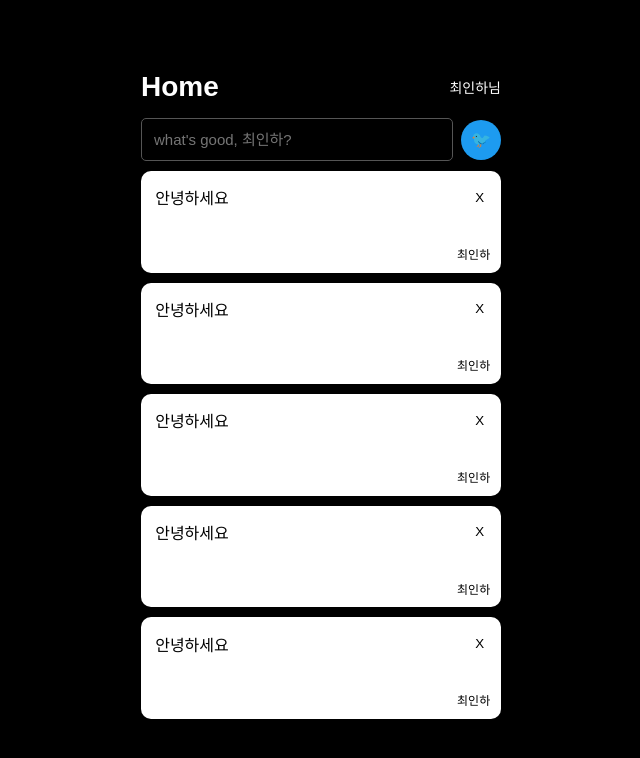
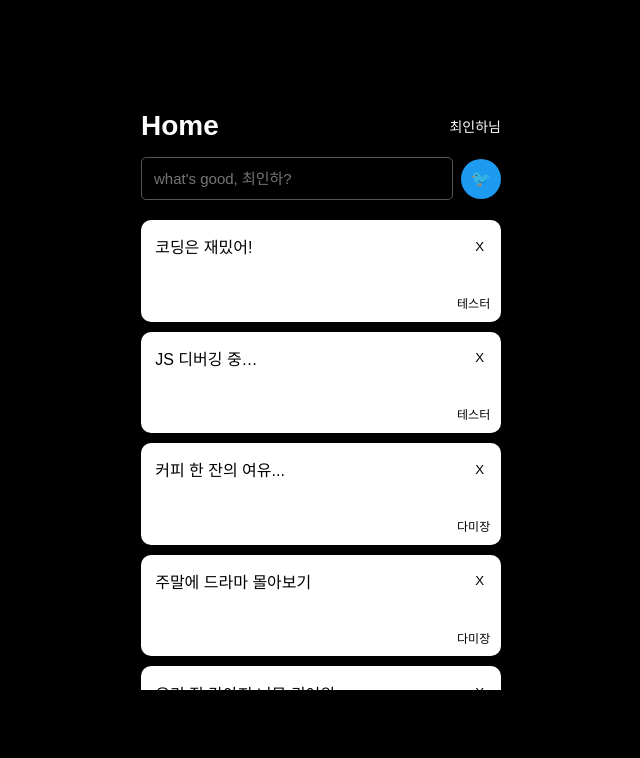
Before and after one commit to inha030902/clone-x-frontend, a Vue app: page /main in a window 1280 px wide. Shown: the top 758 px of the page, without its empty margins (319-959 px from the left). Built offline with nearby package versions, Linux system fonts and the light colour scheme.

Commit message:
feat: 피드 리스트 초기 데이터 넣기

```diff
--- a/src/components/Feed.vue
+++ b/src/components/FeedItem.vue
@@ -10,6 +10,7 @@
 
 <script>
 export default {
+  name: 'FeedItem',
   props: {
     feed: { type: Object, required: true },
   },
--- /dev/null
+++ b/src/components/FeedList.vue
@@ -0,0 +1,50 @@
+<template>
+  <div class="feed-list-container">
+    <!-- 피드가 하나라도 있으면 목록 표시 -->
+    <div v-if="initFeedData.length > 0">
+      <FeedItem v-for="feed in initFeedData" :key="feed.id" :feed="feed" />
+    </div>
+    <!-- 비어 있으면 안내 문구 표시 -->
+    <div v-else>
+      <div>피드가 없습니다.</div>
+    </div>
+  </div>
+</template>
+
+<script>
+import FeedItem from '@/components/FeedItem.vue'
+
+// 초기화용 데이터
+const testData = [
+  { id: 11, content: '코딩은 재밌어!', user: { id: 12, name: '테스터' } },
+  { id: 10, content: 'JS 디버깅 중…', user: { id: 12, name: '테스터' } },
+  { id: 9, content: '커피 한 잔의 여유...', user: { id: 13, name: '다미장' } },
+  { id: 6, content: '주말에 드라마 몰아보기', user: { id: 13, name: '다미장' } },
+  { id: 5, content: '우리 집 강아지 너무 귀여워', user: { id: 13, name: '다미장' } },
+  { id: 4, content: '2025년에는 꼭 운동한다!', user: { id: 11, name: 'user' } },
+  { id: 3, content: '디버깅만 몇 시간째…', user: { id: 11, name: 'user' } },
+  { id: 2, content: '아침 커피로 하루 시작', user: { id: 11, name: 'user' } },
+  { id: 1, content: '오늘도 멋진 하루 되세요!', user: { id: 11, name: 'user' } },
+]
+
+export default {
+  name: 'FeedList',
+  components: { FeedItem },
+  data() {
+    return {
+      initFeedData: [], // 처음엔 빈 배열
+    }
+  },
+  // 컴포넌트 생성 시점에 초기 데이터 주입 (rule.1)
+  created() {
+    this.initFeedData = testData
+  },
+}
+</script>
+
+<style scoped>
+.feed-list-container {
+  height: 60vh;
+  overflow-y: auto;
+}
+</style>
--- a/src/views/MainPage.vue
+++ b/src/views/MainPage.vue
@@ -6,57 +6,33 @@
       <span class="user-name">{{ userName }}님</span>
     </div>
 
-    <!-- 피드 입력: 공통 컴포넌트(InputField) 사용 (rule.1) -->
+    <!-- 피드 입력 (공통 컴포넌트 InputField) -->
     <div class="feed-input">
       <InputField
         type="text"
         :placeholder="`what's good, ${userName}?`"
         v-model="newContent"
       />
-      <button class="post-button" @click="addFeed">🐦</button>
+      <button class="post-button">🐦</button>
     </div>
 
-    <!-- 피드 리스트: v-for로 반복 (rule.2), 각 Feed에 props로 데이터 전달 (rule.3) -->
-    <Feed
-      v-for="feed in feeds"
-      :key="feed.id"
-      :feed="feed"
-    />
+    <!-- 피드 리스트: 데이터·초기화는 FeedList가 담당 -->
+    <FeedList />
   </div>
 </template>
 
 <script>
 import InputField from '@/components/InputField.vue'
-import Feed from '@/components/Feed.vue'
+import FeedList from '@/components/FeedList.vue'
 
 export default {
   name: 'MainPage',
-  components: { InputField, Feed },
+  components: { InputField, FeedList },
   data() {
     return {
-      userName: '최인하', // 화면에 표시할 사용자 이름
-      newContent: '',     // 입력창에 적히는 새 피드 내용
-      // 피드 목록 (v-for로 돌릴 데이터)
-      feeds: [
-        { id: 1, content: '안녕하세요', user: { name: '최인하' } },
-        { id: 2, content: '안녕하세요', user: { name: '최인하' } },
-        { id: 3, content: '안녕하세요', user: { name: '최인하' } },
-        { id: 4, content: '안녕하세요', user: { name: '최인하' } },
-        { id: 5, content: '안녕하세요', user: { name: '최인하' } },
-      ],
+      userName: '최인하',
+      newContent: '',
     }
-  },
-  methods: {
-    // 입력한 내용을 새 피드로 목록 맨 위에 추가
-    addFeed() {
-      if (!this.newContent) return
-      this.feeds.unshift({
-        id: Date.now(),
-        content: this.newContent,
-        user: { name: this.userName },
-      })
-      this.newContent = '' // 입력창 비우기
-    },
   },
 }
 </script>
```
